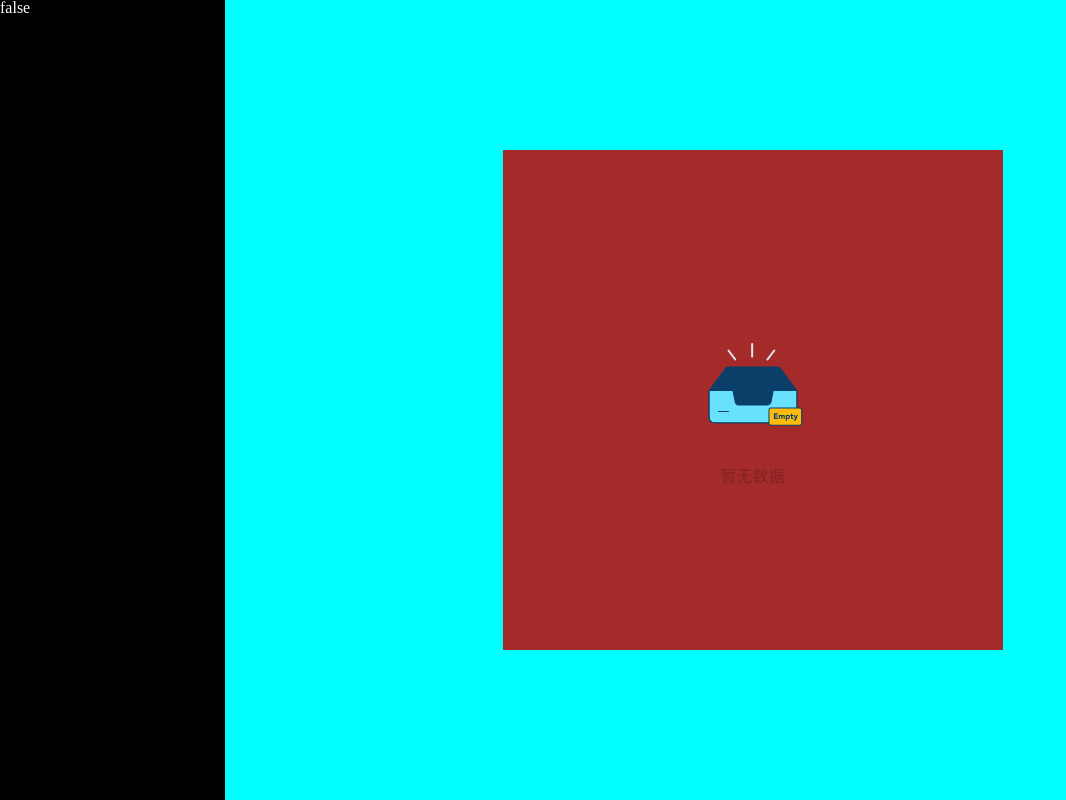
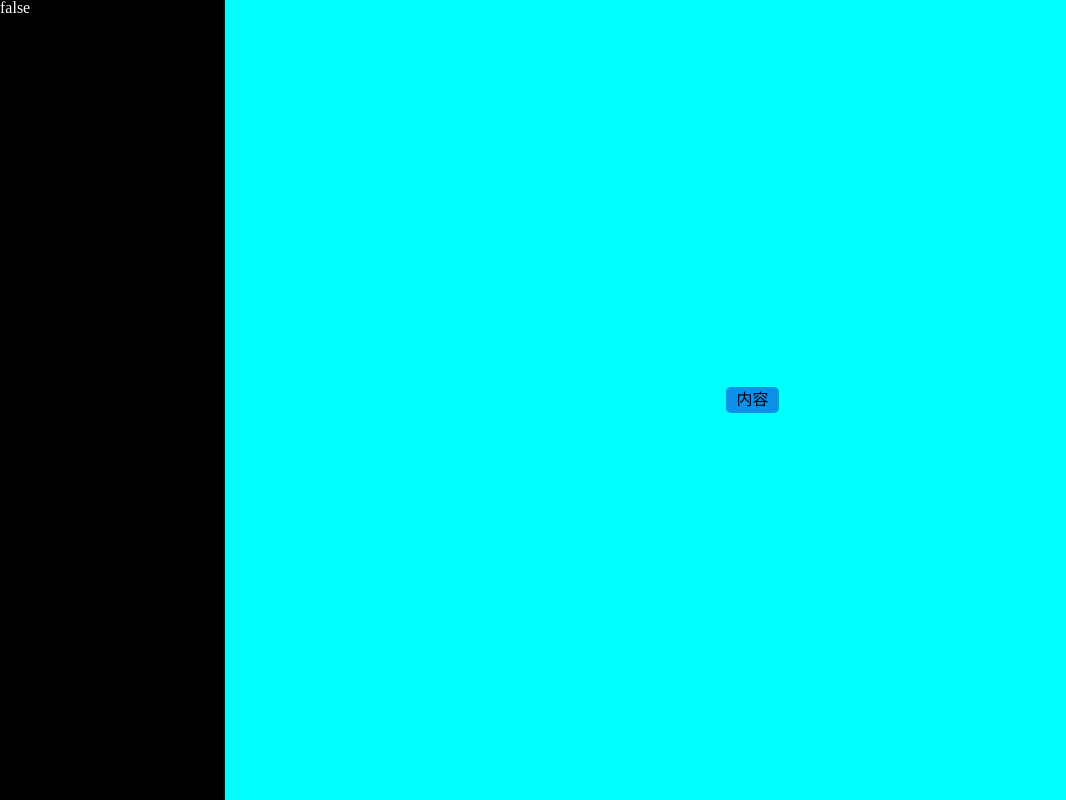
Before and after one commit to shanlihang/wldz-ui, a Vue app: page / in a window 1280 px wide. Shown: the whole page, without its empty margins (0-1066 px from the left). Built offline with nearby package versions, Linux system fonts and the light colour scheme.

Commit message:
标签组件完善

```diff
--- a/src/components/datashow/WlTag.vue
+++ b/src/components/datashow/WlTag.vue
@@ -1,24 +1,24 @@
 <!--
     color   字体颜色，默认为#000
     radius  圆角样式，默认为5px
-    bkg     实心就是背景颜色，空心就是边框颜色
+    bkg     背景颜色
     value   文字内容
-    size    字体大小，默认为15px
+    size    字体大小，默认为16px
  -->
 <script setup lang="ts">
 interface Tag{
-    color:string,
-    radius:number,
-    bkg:string,
-    value:string | number | boolean,
-    size:number
+    color?:string,
+    radius?:number,
+    bkg?:string,
+    value?:string | number | boolean,
+    size?:number
 }
 const props = withDefaults(defineProps<Tag>(),{
     color:'#000',
     radius:5,
     bkg:'#0c91eb',
-    value:'',
-    size:15
+    value:'内容',
+    size:16
 })
 
 </script>
--- a/src/views/ShowView.vue
+++ b/src/views/ShowView.vue
@@ -1,6 +1,6 @@
 <script setup lang="ts">
 import WlMenu from '../components/navigation/WlMenu.vue'
-import WlEmpty from '../components/datashow/WlEmpty.vue'
+import WlTag from '../components/datashow/WlTag.vue'
 </script>
 
 <template>
@@ -9,9 +9,7 @@ import WlEmpty from '../components/datashow/WlEmpty.vue'
             <WlMenu />
         </div>
         <div class="test">
-            <div class="a" style="width: 500px;height: 500px;background-color: brown;">
-                <WlEmpty></WlEmpty>
-            </div>
+            <WlTag />
         </div>
 
     </div>
```
